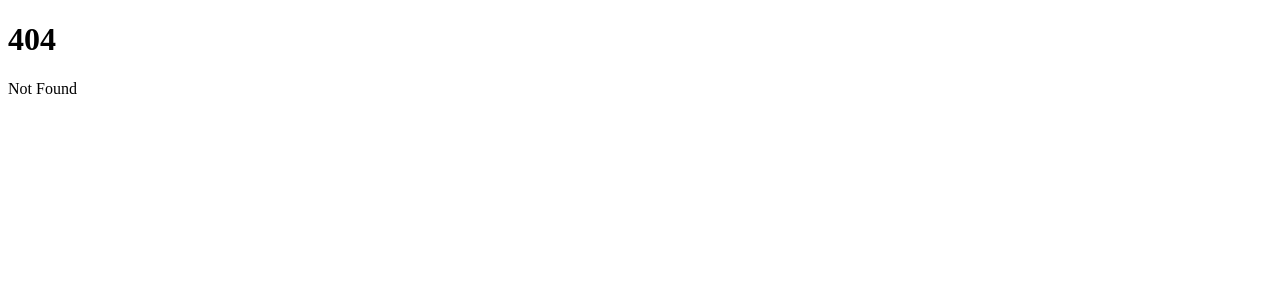
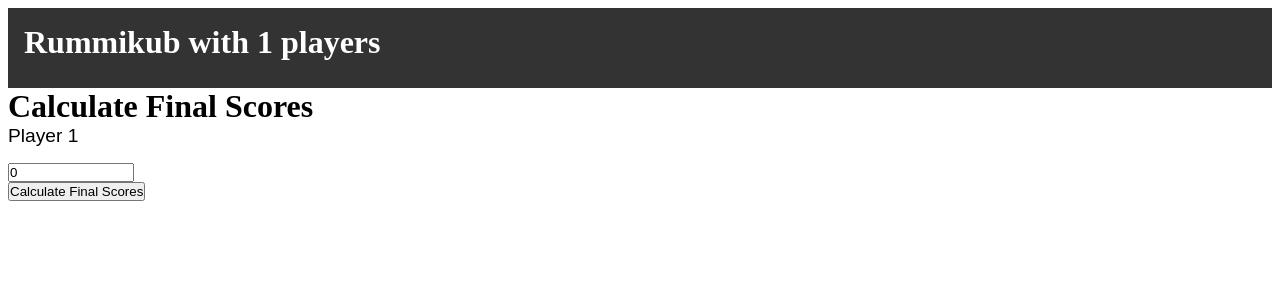
Before and after one commit to CtrlAltDelight/sveltekit-website, a SvelteKit app: page /rummikub/1 in a window 1280 px wide. Before the commit this address had no page. Shown: the top 300 px of the page. Built offline with nearby package versions, Linux system fonts and the light colour scheme.

Commit message:
Added a rummikub calculator

```diff
--- /dev/null
+++ b/src/routes/rummikub/+page.server.js
@@ -0,0 +1,5 @@
+import { redirect } from '@sveltejs/kit';
+
+export function load() {
+	throw redirect(307, '/rummikub/4');
+}
--- /dev/null
+++ b/src/routes/rummikub/[slug]/+page.js
@@ -0,0 +1,16 @@
+import { error } from '@sveltejs/kit';
+
+const MAX_PLAYERS = 6;
+
+
+export function load({ params }) {
+	if(params.slug > MAX_PLAYERS) {
+		// HTTP error code 406 means "Not Acceptable"
+		throw error(406, {
+			message: 'Too many players'
+		})
+	}
+	return {
+		num_players:params.slug
+	};
+}
--- /dev/null
+++ b/src/routes/rummikub/[slug]/+page.svelte
@@ -0,0 +1,57 @@
+<style>
+	@import '/src/global.css';
+	@import '/src/routes/rummikub/rummikub.css';
+</style>
+
+<!-- scores.svelte -->
+
+<header><h1>Rummikub with {data.num_players} players</h1></header>
+
+
+<h1>Calculate Final Scores</h1>
+
+<div class="row">
+	{#each players as player, i} <!--i is an index-->
+		<div class="column">
+			<p>Player {i + 1}</p>
+			{#each {length: data.num_players} as _, j}
+				<input type="number" min="-1000" max="1000" bind:value={player[j]}>
+			{/each}
+		</div>
+	{/each}
+</div>
+<!-- Repeat the above for all players and rounds -->
+<button on:click={calculateScores}>Calculate Final Scores</button>
+	{#if finalScores}
+		<div><p>Final Scores:</p></div>
+		{#each finalScores as player_score, i}
+		<div><p class="smaller-text">Player {i + 1}: {player_score}</p></div>
+		{/each}
+	{/if}
+
+<script>
+
+export let data; // Gets the slug data
+
+const players = [];
+for(let i = 0; i < data.num_players; i++) {
+	let list = []
+	for(let j = 0; j < data.num_players; j++) {
+		list.push(0);
+	}
+	players.push(list);
+}
+
+let finalScores = null;
+
+function calculateScores() {
+	finalScores = [];
+
+	for(let i = 0; i < players.length; i++) {
+		finalScores.push(players[i].reduce((acc, cur) => acc + cur, 0));
+	}
+
+	finalScores = finalScores; // Update the UI with the final scores
+}
+
+</script>
```
